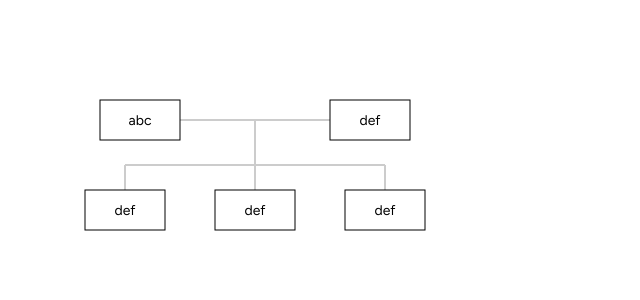
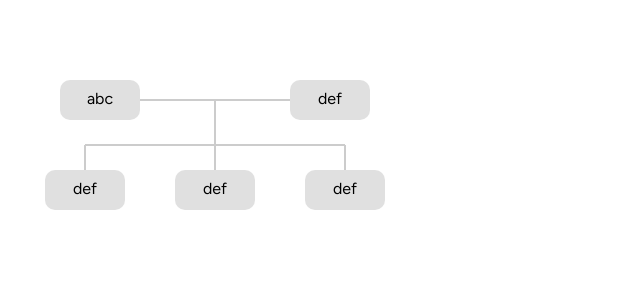
Before and after one commit to ancesTree2025/ancestree, a SvelteKit app in the folder client/: page / in a window 1280 px wide. Shown: the top 300 px of the page, without its empty margins (0-640 px from the left). Built offline with nearby package versions, Linux system fonts and the light colour scheme.

Commit message:
refactor: use svelte templating instead of setting up nodes in onMount

```diff
--- a/client/src/components/FamilyTree.svelte
+++ b/client/src/components/FamilyTree.svelte
@@ -1,11 +1,10 @@
 <script lang="ts">
   import * as d3 from 'd3';
   import FamilyTreeCalculator, { type PersonData } from '../lib/FamilyTreeCalculator';
-  import { onMount } from 'svelte';
 
   const RECT_HEIGHT = 40;
   const RECT_WIDTH = 80;
-  const SPOUSE_GAP = 150;
+  const RECT_RADIUS = 10;
 
   let focus: PersonData = {
     name: 'abc',
@@ -43,47 +42,23 @@
   const personNode = calc.createPerson(focus, 100, 100);
   const spouseNode = calc.createSpouse(personNode, focus.spouses[0], 150);
   calc.createChildren(personNode, spouseNode, focus.children, 50, 50);
-
-  // Add the midpoint to the dat
-  // Add links
-  onMount(() => {
-    const svg = d3.select('svg'),
-      width = +svg.attr('width'),
-      height = +svg.attr('height');
-
-    svg
-      .selectAll('.link')
-      .data(calc.lines)
-      .enter()
-      .append('line')
-      .attr('class', 'link')
-      .attr('x1', (d) => d.x1)
-      .attr('y1', (d) => d.y1)
-      .attr('x2', (d) => d.x2)
-      .attr('y2', (d) => d.y2);
-
-    // Add nodes
-    const nodes = svg
-      .selectAll('.node')
-      .data(calc.people)
-      .enter()
-      .append('g')
-      .attr('class', 'node')
-      .attr('transform', (d) => `translate(${d.x},${d.y})`);
-
-    nodes
-      .append('rect')
-      .attr('height', RECT_HEIGHT)
-      .attr('width', RECT_WIDTH)
-      .attr('style', 'stroke-width: 1; stroke: black')
-      .attr('fill', 'white');
-
-    nodes
-      .append('text')
-      .attr('dx', RECT_WIDTH / 2)
-      .attr('dy', RECT_HEIGHT / 2 + 5)
-      .text((d) => d.name || '');
-  });
 </script>
 
-<svg width="800" height="600"></svg>
+<svg width="800" height="600">
+  {#each calc.lines as line}
+    <line x1={line.x1} y1={line.y1} x2={line.x2} y2={line.y2} class="stroke-line"></line>
+  {/each}
+  {#each calc.people as person}
+    <g transform="translate({person.x},{person.y})">
+      <rect
+        x={-RECT_WIDTH / 2}
+        y={-RECT_HEIGHT / 2}
+        width={RECT_WIDTH}
+        height={RECT_HEIGHT}
+        rx={RECT_RADIUS}
+        class="fill-node-bg"
+      ></rect>
+      <text class="" text-anchor="middle" dominant-baseline="middle">{person.name}</text>
+    </g>
+  {/each}
+</svg>
--- a/client/src/global.css
+++ b/client/src/global.css
@@ -1,14 +1,3 @@
 .node circle:not(.midpoint) {
-    fill: #69b3a2;
+  fill: #69b3a2;
 }
-
-.link {
-    fill: none;
-    stroke: #ccc;
-    stroke-width: 2px;
-}
-
-text {
-    font-size: 14px;
-    text-anchor: middle;
-}
--- a/client/src/lib/FamilyTreeCalculator.ts
+++ b/client/src/lib/FamilyTreeCalculator.ts
@@ -41,11 +41,7 @@ export default class FamilyTreeCalculator {
   createSpouse({ x, y }: PersonNode, spouse: PersonData, spouseGap: number): PersonNode {
     const spouseNode = { name: spouse.name, x: x + this.RECT_WIDTH + spouseGap, y };
     this.people.push(spouseNode);
-    const marriageLine = this.horizontalLine(
-      x + this.RECT_WIDTH,
-      y + this.RECT_HEIGHT / 2,
-      spouseGap
-    );
+    const marriageLine = this.horizontalLine(x + this.RECT_WIDTH / 2, y, spouseGap);
     this.lines.push(marriageLine);
     return spouseNode;
   }
@@ -59,8 +55,8 @@ export default class FamilyTreeCalculator {
   ): PersonNode[] {
     const adjustedChildGap = childGap + this.RECT_WIDTH;
     const downLine = this.verticalLine(
-      (p1.x + this.RECT_WIDTH + p2.x) / 2,
-      p1.y + this.RECT_HEIGHT / 2,
+      (p1.x + p2.x) / 2,
+      p1.y,
       this.RECT_HEIGHT / 2 + generationGap / 2
     );
     this.lines.push(downLine);
@@ -71,14 +67,14 @@ export default class FamilyTreeCalculator {
       childLineLength
     );
     this.lines.push(childLine);
-    let x = childLine.x1 - this.RECT_WIDTH / 2;
+    let x = childLine.x1;
     const childrenNodes = [];
     for (const child of children) {
-      this.lines.push(this.verticalLine(x + this.RECT_WIDTH / 2, childLine.y1, generationGap / 2));
+      this.lines.push(this.verticalLine(x, childLine.y1, generationGap / 2));
       const childNode = {
         name: child.name,
         x,
-        y: downLine.y2 + generationGap / 2
+        y: downLine.y2 + generationGap / 2 + this.RECT_HEIGHT / 2
       };
       childrenNodes.push(childNode);
       this.people.push(childNode);
--- a/client/tailwind.config.ts
+++ b/client/tailwind.config.ts
@@ -10,7 +10,13 @@ export default {
     colors: {
       bg: '#ffffff',
       fg: '#000000',
-      'node-bg': '#e0e0e0'
+      'node-bg': '#e0e0e0',
+      line: '#ccc'
+    },
+    extend: {
+      strokeWidth: {
+        line: '2'
+      }
     }
   },
 
```
